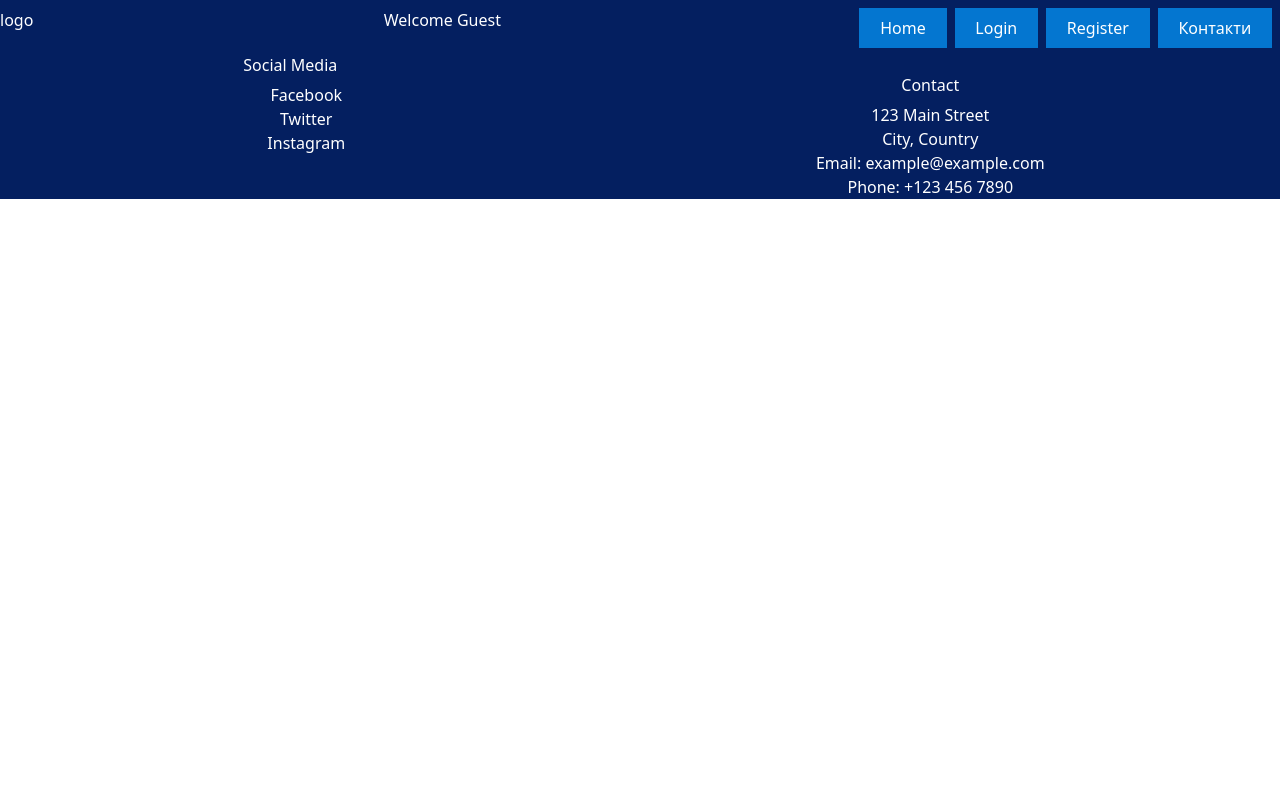
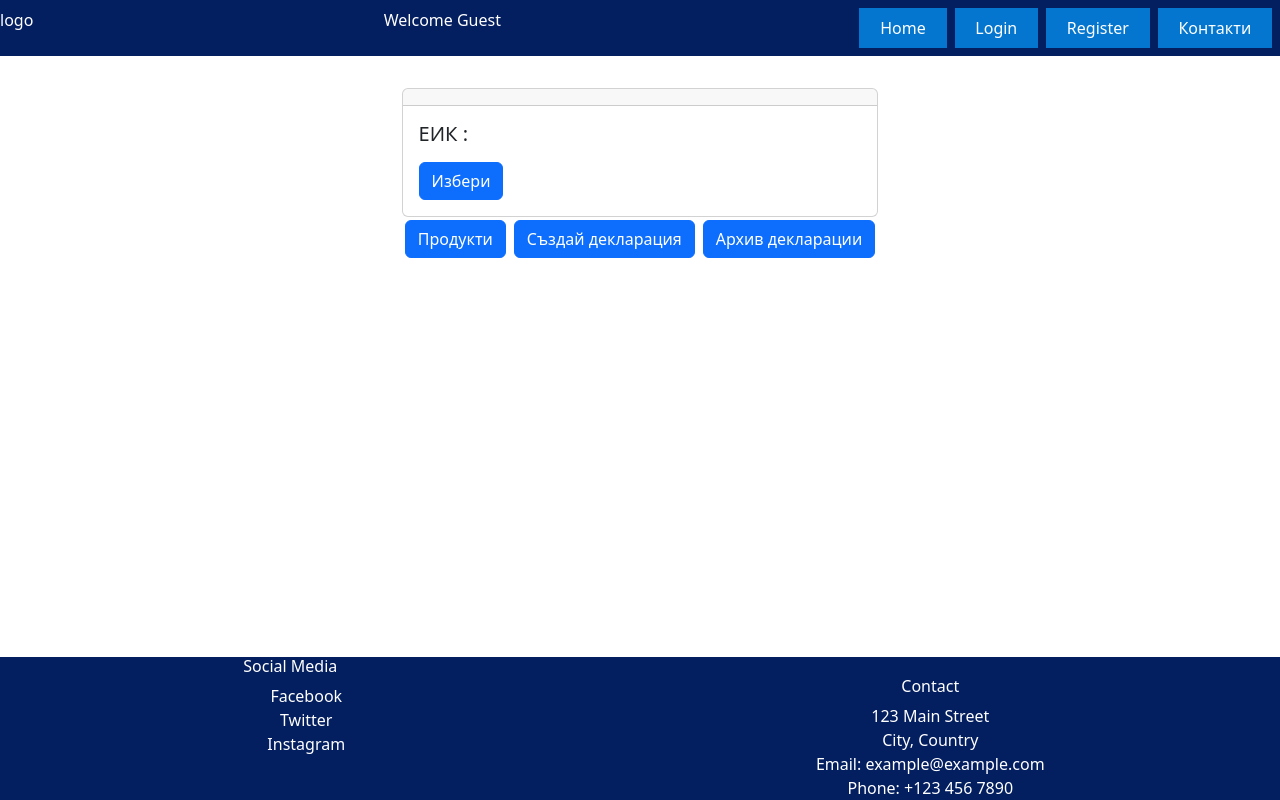
Before and after one commit to MiroZe/ze-winery, a React (Vite) app in the folder ze-winery-app/: page /my-companies/1 in a window 1280 px wide. Built offline with nearby package versions, Linux system fonts and the light colour scheme; no server answers.

Commit message:
company details component , service and view

```diff
--- a/ze-winery-app/src/App.jsx
+++ b/ze-winery-app/src/App.jsx
@@ -14,6 +14,7 @@ import { Provider } from 'react-redux';
 import store from './redux';
 import HomePage from './components/HomePage/HomePage';
 import Logout from './components/Logout/Logout';
+import CompanyDetails from './components/Companies/CompanyDetails/CompanyDetails';
 
 function App() {
 
@@ -33,6 +34,7 @@ function App() {
         <Route path='/my-companies' element={<MyCompanies/>}/>
         <Route path='/products' element={<ProductsList/>}/>
         <Route path='/create-product' element={<CreateProduct/>}/>
+        <Route path='/my-companies/:companyId' element={<CompanyDetails/>}/>
 
 
       </Routes>
--- /dev/null
+++ b/ze-winery-app/src/components/Companies/CompanyDetails/CompanyDetails.jsx
@@ -0,0 +1,49 @@
+
+import { useEffect, useState } from 'react';
+import styles from './CompanyDetails.module.css';
+import { useParams } from 'react-router-dom';
+import { getCompanyById } from '../../../services/companyService';
+import { useDispatch } from 'react-redux';
+import { setCompany } from '../../../reducers/company';
+import CompanyCard from '../MyCompanies/CompanyCard';
+import Button from 'react-bootstrap/esm/Button';
+import { Link } from 'react-router-dom';
+import { useSelector } from 'react-redux';
+
+
+const CompanyDetails = () => {
+
+    const { companyId } = useParams();
+    const dispatch = useDispatch();
+    const [hidebtn, sethideBtn] = useState(false)
+
+
+
+    useEffect(() => {
+        getCompanyById(companyId)
+            .then(company => {
+                sethideBtn(true)
+                dispatch(setCompany(company))
+            })
+            .catch(error => console.log(error))
+    }, [dispatch, companyId])
+
+    const company = useSelector(state => state.company);
+
+
+    return (
+        <div className={styles['company-container']}>
+
+            <CompanyCard {...company} hidebtn={hidebtn} />
+            <div className={styles['button-container']}>
+                <Button as={Link} to={'/products'} variant="primary">Продукти</Button>
+                <Button variant="primary">Създай декларация</Button>
+                <Button variant="primary">Архив декларации</Button>
+            </div>
+
+        </div>
+    )
+
+
+}
+export default CompanyDetails
--- /dev/null
+++ b/ze-winery-app/src/components/Companies/CompanyDetails/CompanyDetails.module.css
@@ -0,0 +1,11 @@
+.company-container {
+    flex-grow: 1;
+    margin: 0 auto;
+    padding: 2em;
+}
+
+.button-container {
+    display: flex;
+    gap:0.5em ;
+    padding: 0.2em;
+}
--- a/ze-winery-app/src/components/Companies/MyCompanies/CompanyCard.jsx
+++ b/ze-winery-app/src/components/Companies/MyCompanies/CompanyCard.jsx
@@ -7,7 +7,7 @@ import {Link} from 'react-router-dom';
 
 const CompanyCard = ({
     // eslint-disable-next-line react/prop-types
-    _id, companyName, companyType, companyId, city
+    _id, companyName, companyType, companyId, city,hidebtn
 }) => {
 
 return (
@@ -18,10 +18,9 @@ return (
         <Card.Text>
        {city}
         </Card.Text>
+        {!hidebtn &&
         <Button as={Link} to={`/my-companies/${_id}`}>Избери</Button>
-        {/* <Button as={Link} to={'/products'}  variant="primary">Продукти</Button>
-        <Button variant="primary">Създай декларация</Button>
-        <Button variant="primary">Архив декларации</Button> */}
+        }
       </Card.Body>
     </Card>
 )
--- a/ze-winery-app/src/reducers/company.js
+++ b/ze-winery-app/src/reducers/company.js
@@ -10,3 +10,5 @@ export const companySlice = createSlice({
     }
 
 });
+
+export const {setCompany} = companySlice.actions;
--- a/ze-winery-app/src/services/companyService.js
+++ b/ze-winery-app/src/services/companyService.js
@@ -10,4 +10,9 @@ export const createCompany = (companyData) => {
 export const getMyCompanies = (id) => {
 
     return request.get(`${baseURL}/company/my-companies?userId=${id}`)
+};
+
+export const getCompanyById = (companyId) => {
+
+    return request.get(`${baseURL}/company/my-companies/${companyId}`)
 }
```
Also changed, not shown: 2 other files (tests, documents, lock files or other folders).
